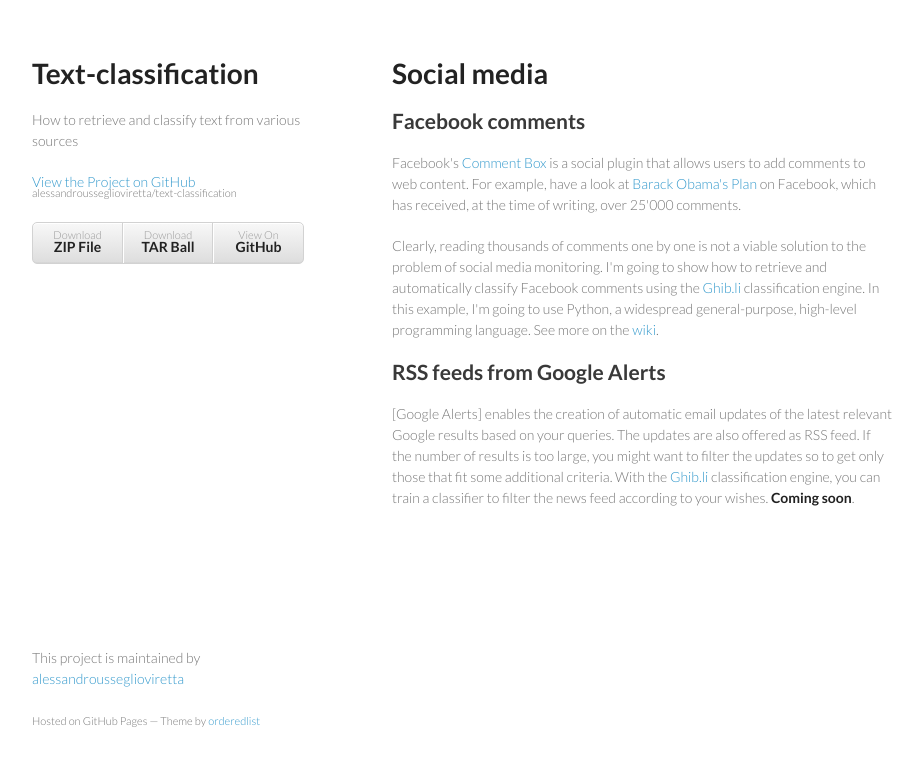
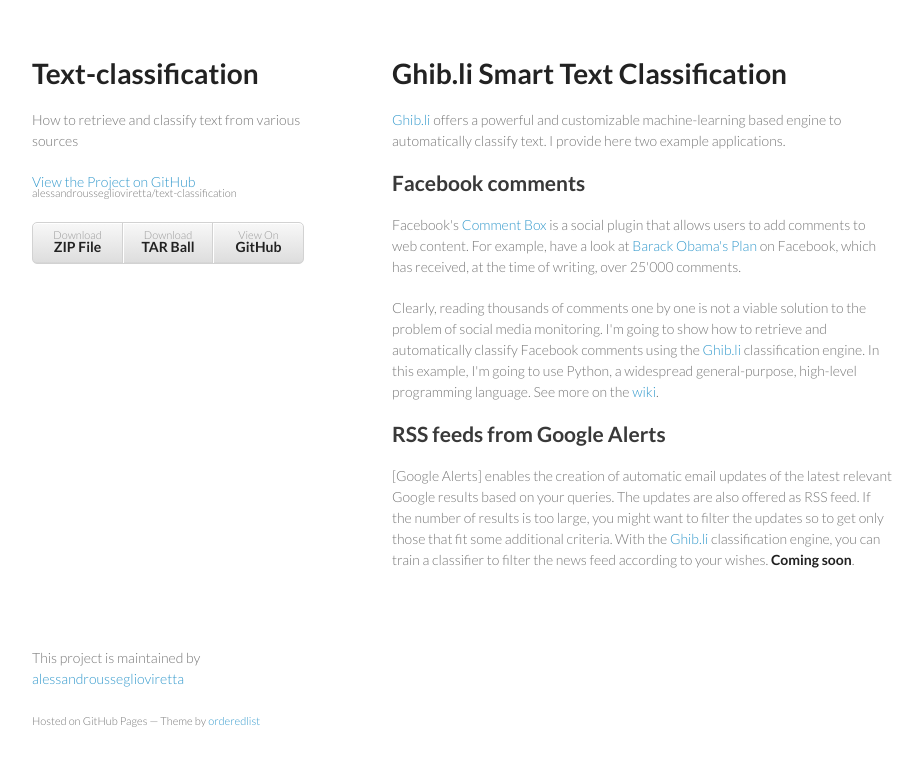
Before and after one commit to aus70/text-classification, a plain HTML site: page index.html in a window 1280 px wide. Shown: the whole page, without its empty margins (178-1101 px from the left). Drawn offline with Linux system fonts and the light colour scheme.

```diff
--- a/index.html
+++ b/index.html
@@ -28,7 +28,9 @@
         </ul>
       </header>
       <section>
-        <h1>Social media</h1>
+        <h1>Ghib.li Smart Text Classification</h1>
+
+<p><a href="http://ghib.li">Ghib.li</a> offers a powerful and customizable machine-learning based engine to automatically classify text. I provide here two example applications.</p>
 
 <h2>Facebook comments</h2>
 
```
Also changed, not shown: params.json (+1 -1 lines).
